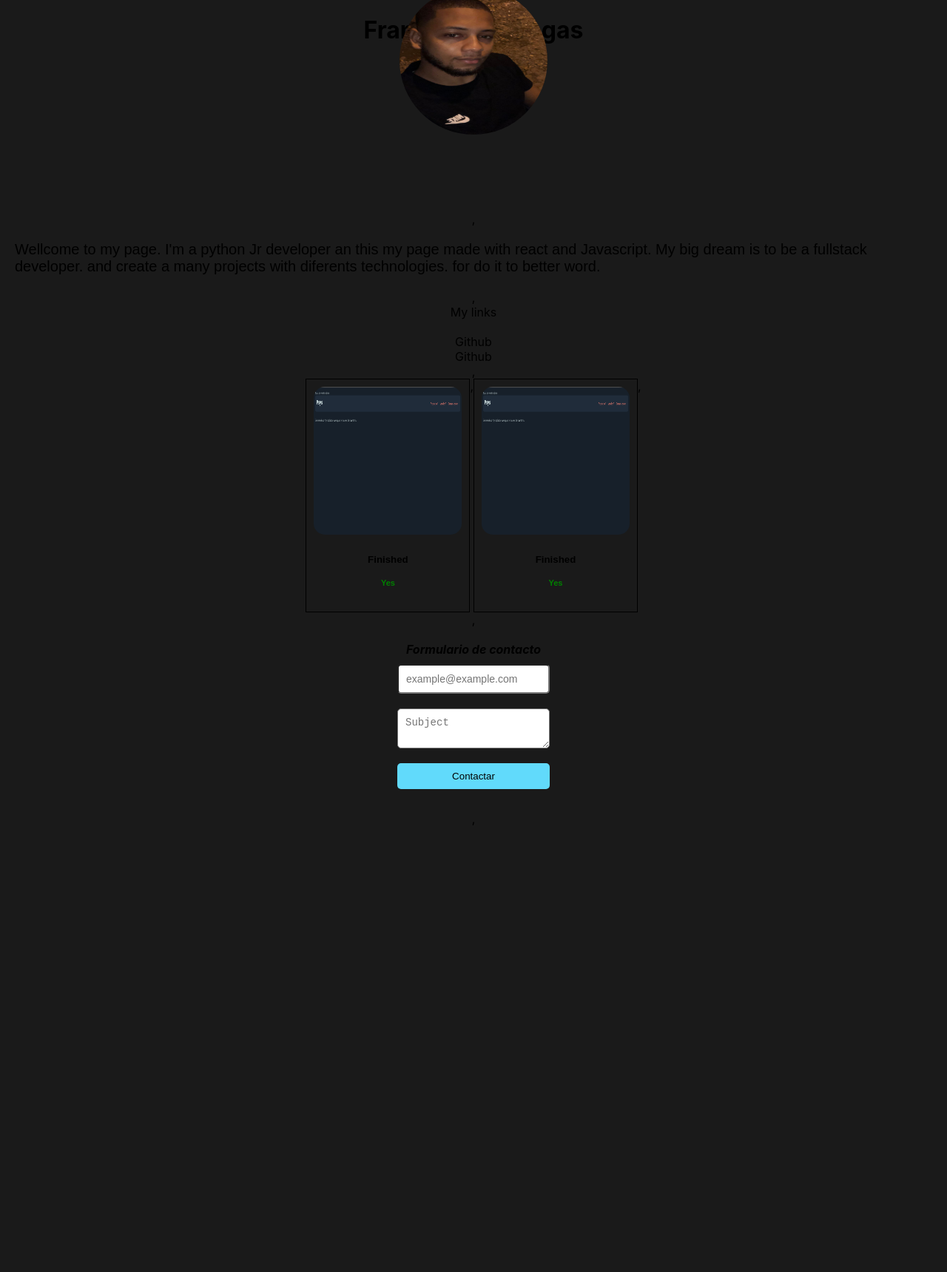
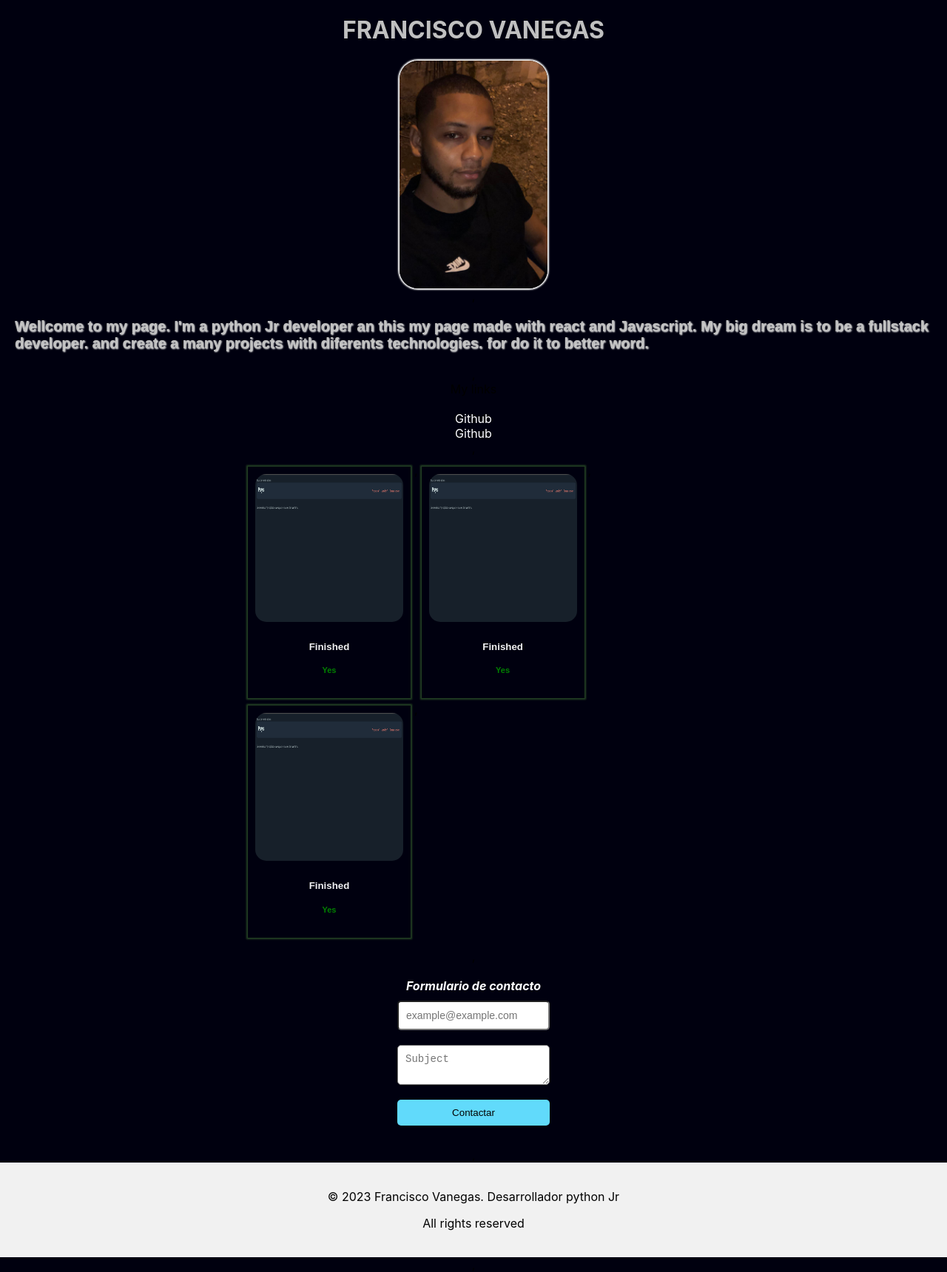
Before and after one commit to FranciscoDJVI/Javascript, a React (Create React App) app in the folder mifirstpage/: page / in a window 1280 px wide. Shown: the whole page at 74% size. Before the commit the page ends 1117 px from the top, so only its background shows below. Built offline with nearby package versions, Linux system fonts and the light colour scheme.

Commit message:
styling components

```diff
--- a/mifirstpage/src/App.css
+++ b/mifirstpage/src/App.css
@@ -1,6 +1,6 @@
 html,
 body {
-  background-color: hsl(255, 0%, 10%);
+  background: #00000f;
 }
 .App {
   text-align: center;
@@ -12,20 +12,17 @@ body {
   align-items: center;
   justify-content: center;
 }
-.avatar img {
-  border-radius: 50%;
-  height: 200px;
-  width: 200px;
-  position: relative;
-  top: 40%;
-  left: 50%;
-  transform: translate(-50%, -50%);
+.avatar {
+  display: flex;
+  flex-direction: column;
+  justify-content: center;
+  align-items: center;
 }
-
 .formcontact form {
   display: flex;
   flex-direction: column;
   padding: 20px;
+  color: #ffffff;
 }
 .formcontact form input {
   margin: 10px;
@@ -49,7 +46,7 @@ body {
 }
 .link a {
   text-decoration: none;
-  color: black;
+  color: hsl(120, 30%, 100%);
 }
 .myproject-div:hover {
   width: 50%;
--- a/mifirstpage/src/App.js
+++ b/mifirstpage/src/App.js
@@ -4,6 +4,7 @@ import TextPresentation from "./components/TextPresentation";
 import Links from "./components/Links";
 import MyProjects from "./components/MyProjects";
 import FormContact from "./components/FormContact";
+import Footer from "./components/footer";
 
 function App() {
   return (
@@ -13,6 +14,7 @@ function App() {
       <Links />,
       <MyProjects />,
       <FormContact />,
+      <Footer />,
     </div>
   );
 }
--- a/mifirstpage/src/components/Avatar.js
+++ b/mifirstpage/src/components/Avatar.js
@@ -5,14 +5,23 @@ import Avatar from "/home/francisco/Workspace_2/Javascript/mifirstpage/src/asset
 const user = {
   name: "Francisco Vanegas",
   image: Avatar,
-  imageSize: 90,
 };
 
 function AvatarImage() {
   return (
     <div className="avatar">
-      <h1>{user.name}</h1>
-      <img src={user.image} alt="My personal photo" />
+      <h1 style={{ color: "silver", textTransform: "uppercase" }}>
+        {user.name}
+      </h1>
+      <img
+        src={user.image}
+        alt="My screen"
+        style={{
+          width: "200px",
+          borderRadius: "25px",
+          boxShadow: "0 0 2px 2px #ffffff",
+        }}
+      ></img>
     </div>
   );
 }
--- a/mifirstpage/src/components/Deploy.js
+++ b/mifirstpage/src/components/Deploy.js
@@ -3,10 +3,12 @@ import ProjectsImage from "/home/francisco/Workspace_2/Javascript/mifirstpage/sr
 
 const Items = [1];
 const StyleContainerDeploy = {
-  border: "1px solid black",
+  boxShadow: "0 0 2px 2px hsl(120deg 30% 20%)",
   padding: "10px",
   fontFamily: "Arial, sans-serif",
   textAlign: "center",
+  margin: "5px",
+  color: "#f0f0f0",
 };
 
 const StyleImage = {
--- a/mifirstpage/src/components/MyProjects.js
+++ b/mifirstpage/src/components/MyProjects.js
@@ -6,6 +6,7 @@ const StyleDivProjects = {
   flexWrap: "wrap",
   marginLeft: "25%",
   marginRight: "25%",
+  padding: "10px",
 };
 
 function MyProjects() {
@@ -13,6 +14,7 @@ function MyProjects() {
     <div className="myprojects-div" style={StyleDivProjects}>
       <DeployProject />,
       <DeployProject />,
+      <DeployProject />,
     </div>
   );
 }
--- a/mifirstpage/src/components/TextPresentation.js
+++ b/mifirstpage/src/components/TextPresentation.js
@@ -2,7 +2,16 @@ import React from "react";
 
 function TextPresentation() {
   return (
-    <p style={{ fontSize: "20px", margin: "20px", fontFamily: "Arial" }}>
+    <p
+      style={{
+        fontSize: "20px",
+        margin: "20px",
+        fontFamily: "Arial",
+        color: "silver",
+        fontWeight: "bold",
+        textShadow: "1px 1px 2px #ffffff",
+      }}
+    >
       Wellcome to my page. I'm a python Jr developer an this my page made with
       react and Javascript. My big dream is to be a fullstack developer. and
       create a many projects with diferents technologies. for do it to better
--- /dev/null
+++ b/mifirstpage/src/components/footer.js
@@ -0,0 +1,19 @@
+import React from "react";
+
+function Footer() {
+  return (
+    <footer
+      style={{
+        textAlign: "center",
+        padding: "20px",
+        width: "100%",
+        backgroundColor: "#f1f1f1",
+      }}
+    >
+      <p>© 2023 Francisco Vanegas. Desarrollador python Jr</p>
+      <p>All rights reserved</p>
+    </footer>
+  );
+}
+
+export default Footer;
```
Also changed, not shown: 2 other files (tests, documents, lock files or other folders).
